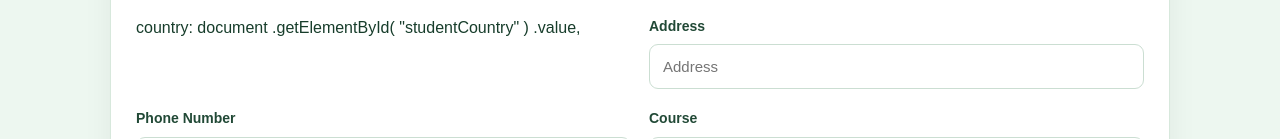
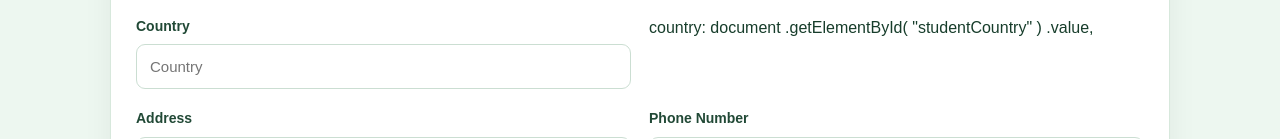
Before and after one commit to awantvhouse-crypto/IQRA-QURAN.ACADEMY, a plain HTML site: page index.html in a window 1280 px wide. Shown: the part 1079-1218 px from the top of the page. Drawn offline with Linux system fonts and the light colour scheme.

Commit message:
Add country input field to index.html

```diff
--- a/index.html
+++ b/index.html
@@ -906,6 +906,20 @@ School Name
 id="schoolName"
 type="text"
 placeholder="School name"
+>
+
+</label>
+
+
+  <label>
+
+Country
+
+<input
+id="studentCountry"
+type="text"
+placeholder="Country"
+required
 >
 
 </label>
```
